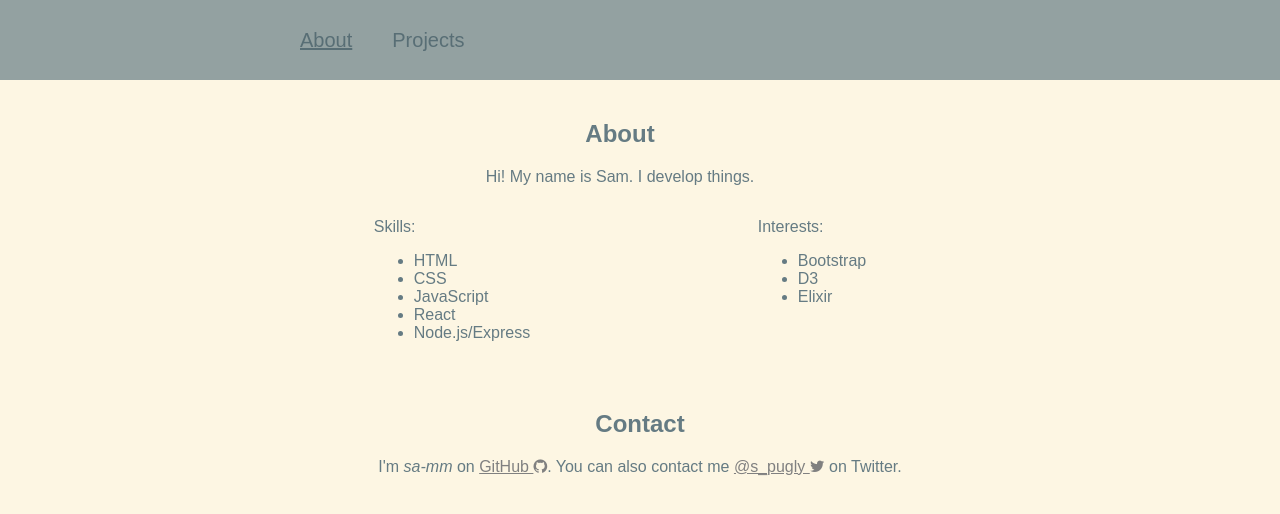
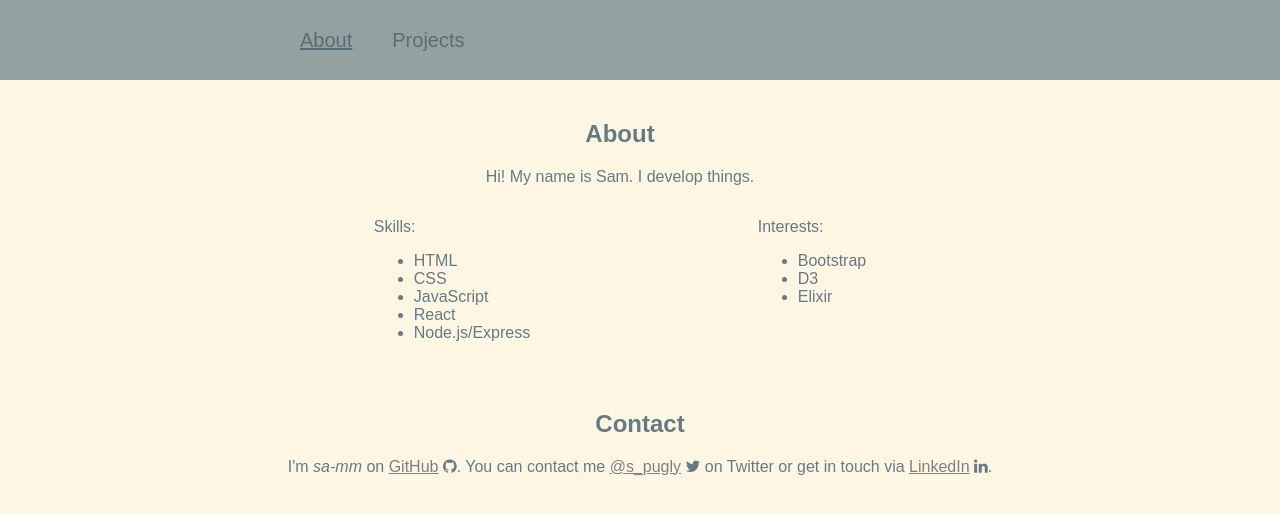
Before and after one commit to sa-mm/react-portfolio, a React (Create React App) app: page / in a window 1280 px wide. Shown: the top 514 px of the page. Built offline with nearby package versions, Linux system fonts and the light colour scheme.

Commit message:
Add linkedin

```diff
--- a/src/components/About/About.js
+++ b/src/components/About/About.js
@@ -29,7 +29,7 @@ export const About = () => {
       </div>
       <div className='About-contact'>
         <h2 className='heading'>Contact</h2>
-        <p>I'm <em>sa-mm</em> on <a href='https://github.com/sa-mm' target='_blank' rel='noopener noreferrer' style={color}>GitHub <i className='fa fa-github' /></a>. You can also contact me <a href='https://twitter.com/s_pugly' target='_blank' rel='noopener noreferrer' style={color}>@s_pugly <i className='fa fa-twitter' /></a> on Twitter.</p>
+        <p>I'm <em>sa-mm</em> on <a href='https://github.com/sa-mm' target='_blank' rel='noopener noreferrer' style={color}>GitHub</a> <i className='fa fa-github' />. You can contact me <a href='https://twitter.com/s_pugly' target='_blank' rel='noopener noreferrer' style={color}>@s_pugly</a> <i className='fa fa-twitter' /> on Twitter or get in touch via <a href='https://www.linkedin.com/in/sam-mcmyler/' target='_blank' rel='noopener noreferrer' style={color}>LinkedIn</a> <i className="fa fa-linkedin" aria-hidden="true" />.</p>
       </div>
     </div>
   )
```
